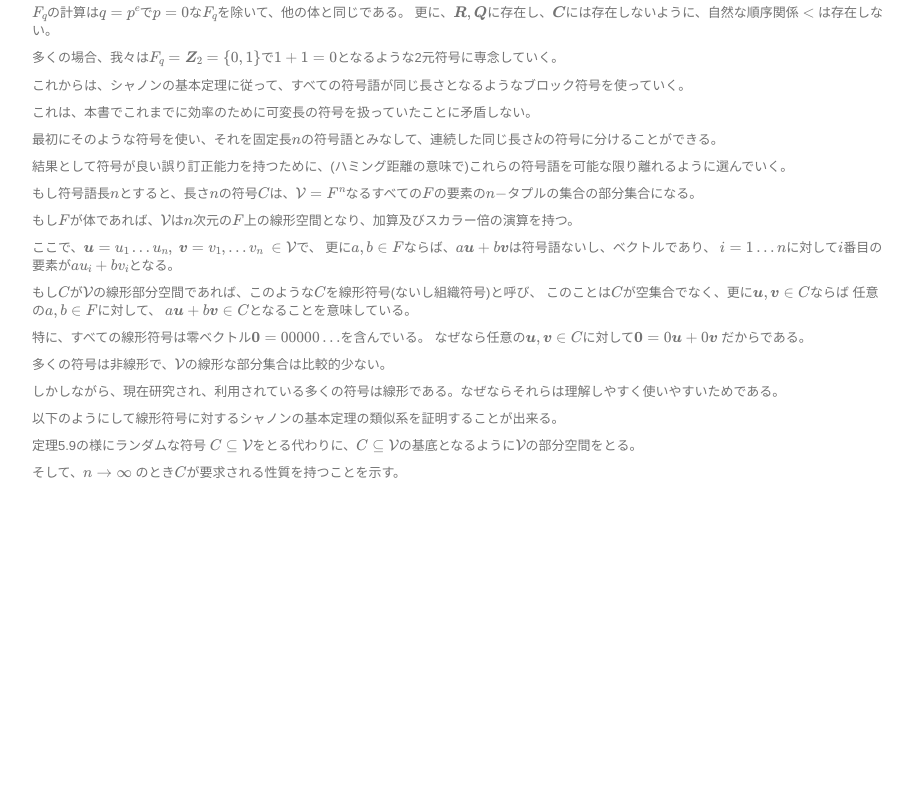
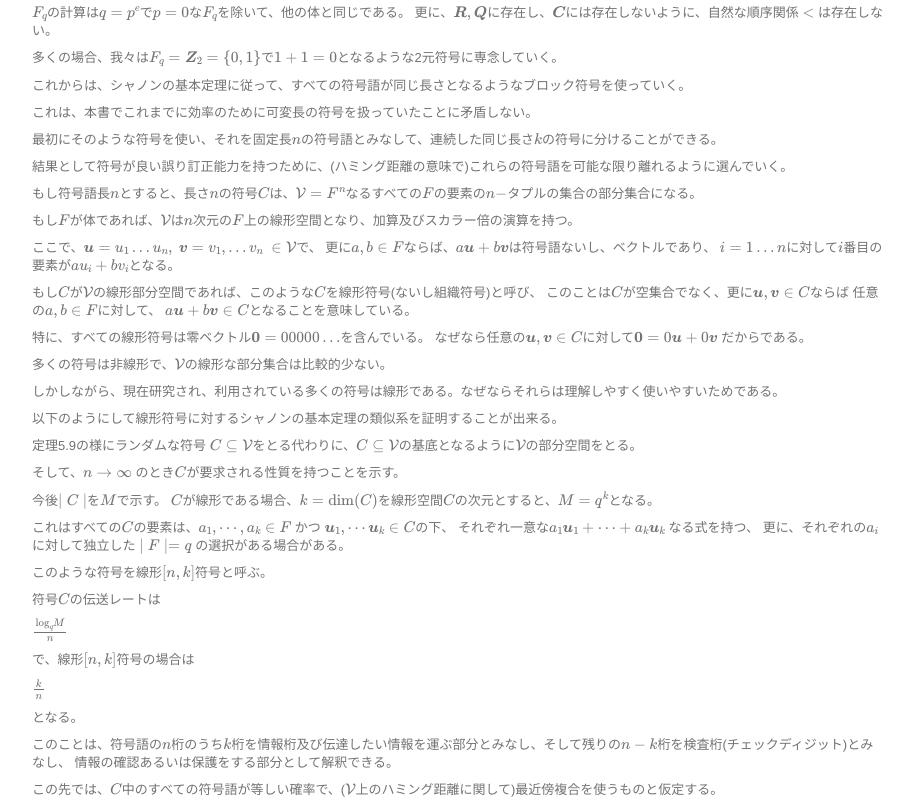
Before and after one commit to MysticDoll/grad-class, a website: page intro.html in a window 1280 px wide. Shown: the part 1026-1835 px from the top of the page, without its empty margins (181-1094 px from the left). Before the commit the page ends 1518 px from the top, so only its background shows below. Drawn offline with nearby package versions, Linux system fonts and the light colour scheme; some packages are replaced by stand-ins of ours.

Commit message:
translate intro section

```diff
--- a/intro.html
+++ b/intro.html
@@ -206,5 +206,18 @@ $i = 1 \dots n$に対して$i$番目の要素が$au_i + bv_i$となる。</p>
 <p>以下のようにして線形符号に対するシャノンの基本定理の類似系を証明することが出来る。</p>
 <p>定理5.9の様にランダムな符号 $C \subseteq \mathcal{V}$をとる代わりに、$C \subseteq \mathcal{V}$の基底となるように$\mathcal{V}$の部分空間をとる。</p>
 <p>そして、$n \rightarrow \infty$ のとき$C$が要求される性質を持つことを示す。</p>
+<p>今後$\mid C \mid$を$M$で示す。 $C$が線形である場合、$k = \text{dim}(C)$を線形空間$C$の次元とすると、$M = q^k$となる。</p>
+<p>これはすべての$C$の要素は、$a_1 , \cdots , a_k \in F$ かつ $\boldsymbol{u}_1, \cdots \boldsymbol{u}_k \in C$の下、
+それぞれ一意な$a_1 \boldsymbol{u}_1 + \cdots + a_k \boldsymbol{u}_k$ なる式を持つ、
+更に、それぞれの$a_i$に対して独立した $\mid F \mid  = q$  の選択がある場合がある。</p>
+<p>このような符号を線形$\lbrack n,k \rbrack$符号と呼ぶ。</p>
+<p>符号$C$の伝送レートは</p>
+<p>$\frac{\text{log}_q M}{n}$</p>
+<p>で、線形$\lbrack n,k \rbrack$符号の場合は</p>
+<p>$\frac{k}{n}$</p>
+<p>となる。</p>
+<p>このことは、符号語の$n$桁のうち$k$桁を情報桁及び伝達したい情報を運ぶ部分とみなし、そして残りの$n-k$桁を検査桁(チェックディジット)とみなし、
+情報の確認あるいは保護をする部分として解釈できる。</p>
+<p>この先では、$C$中のすべての符号語が等しい確率で、($\mathcal{V}$上のハミング距離に関して)最近傍複合を使うものと仮定する。</p>
 
 <script type="text/x-mathjax-config"> MathJax.Hub.Config({tex2jax: {inlineMath: [['$','$'], ['\\(','\\)']]}}); </script><script type="text/javascript" src="http://cdn.mathjax.org/mathjax/latest/MathJax.js?config=TeX-AMS-MML_HTMLorMML"> </script></body></html>
```
Also changed, not shown: intro.md (+23 -0 lines).
